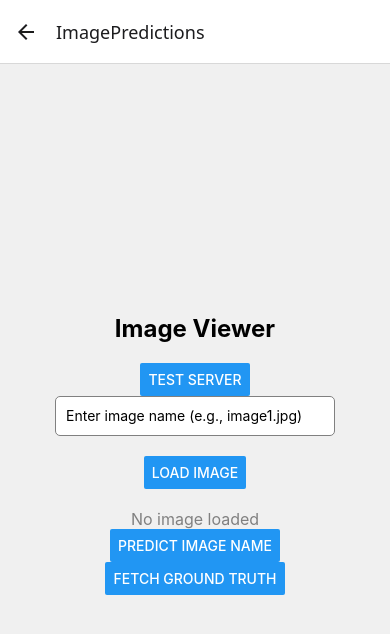
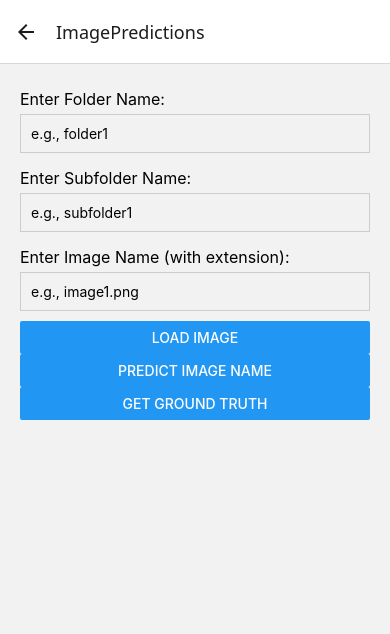
Before and after one commit to hiral075/react, a React Native app: screen /ImagePredictions in a window 390 px wide. Shown: the top 634 px of the page. Built offline with nearby package versions, Linux system fonts and the light colour scheme.

Commit message:
Update ImagePredictions.js

```diff
--- a/src/screen/ImagePredictions.js
+++ b/src/screen/ImagePredictions.js
@@ -1,176 +1,88 @@
 import React, { useState } from 'react';
-import {
-  View,
-  Text,
-  TextInput,
-  Button,
-  Image,
-  StyleSheet,
-  ScrollView,
-} from 'react-native';
+import { View, Text, TextInput, Button, Image, StyleSheet, ScrollView } from 'react-native';
+import axios from 'axios';
 
-const ImagePredictions = () => {
+const ImagePredictionScreen = () => {
+  const [folder, setFolder] = useState('');
+  const [subfolder, setSubfolder] = useState('');
   const [imageName, setImageName] = useState('');
-  const [imageUrl, setImageUrl] = useState('');
-  const [serverMessage, setServerMessage] = useState('');
+  const [imagePath, setImagePath] = useState(null);
   const [predictedImageName, setPredictedImageName] = useState('');
-  const [groundTruthName, setGroundTruthName] = useState('');
+  const [groundTruthImageName, setGroundTruthImageName] = useState('');
 
-  const loadImage = () => {
-    if (imageName.trim() === '') {
-      alert('Please enter an image name!');
-      return;
-    }
+  const handleLoadImage = () => {
+    // Construct the dynamic path as a URI
+    const imageUri = `http://192.168.165.13:3000/assests/${folder}/${subfolder}/${imageName}`;
 
-    setImageUrl(`http://192.168.201.13:3000/assests/${imageName}`);
+    // Test if the image path is valid by setting it (assume server serves images correctly)
+    setImagePath({ uri: imageUri });
   };
 
-  const testServerConnection = async () => {
+  const handlePredictImage = async () => {
     try {
-      const response = await fetch('http://192.168.201.13:3000/test');
-      const message = await response.text();
-      setServerMessage(message);
+      const response = await axios.post('http://192.168.165.13:3000/predict', {
+        currentImageName: imageName,
+      });
+      setPredictedImageName(response.data.predictedName);
     } catch (error) {
-      setServerMessage('Failed to connect to the server!');
-      console.error('Error connecting to the server:', error);
+      console.error('Prediction error:', error);
     }
   };
 
-  const predictImageName = async () => {
+  const handleGroundTruth = async () => {
     try {
-      const response = await fetch('http://192.168.201.13:3000/predict', {
-        method: 'POST',
-        headers: {
-          'Content-Type': 'application/json',
-        },
-        body: JSON.stringify({ currentImageName: imageName }),
+      const response = await axios.post('http://192.168.165.13:3000/groundTruth', {
+        currentImageName: imageName,
       });
-
-      if (!response.ok) {
-        throw new Error('Failed to fetch prediction');
-      }
-
-      const data = await response.json();
-      setPredictedImageName(data.predictedName);
+      setGroundTruthImageName(response.data.groundTruthName);
     } catch (error) {
-      console.error('Error predicting image name:', error);
-      setPredictedImageName('Prediction failed!');
-    }
-  };
-
-  const fetchGroundTruth = async () => {
-    try {
-      const response = await fetch('http://192.168.201.13:3000/groundTruth', {
-        method: 'POST',
-        headers: {
-          'Content-Type': 'application/json',
-        },
-        body: JSON.stringify({ currentImageName: imageName }),
-      });
-
-      if (!response.ok) {
-        throw new Error('Failed to fetch ground truth');
-      }
-
-      const data = await response.json();
-      setGroundTruthName(data.groundTruthName);
-    } catch (error) {
-      console.error('Error fetching ground truth:', error);
-      setGroundTruthName('Ground truth unavailable!');
+      console.error('Ground truth error:', error);
     }
   };
 
   return (
     <ScrollView contentContainerStyle={styles.container}>
-      <Text style={styles.title}>Image Viewer</Text>
-
-      <Button title="Test Server" onPress={testServerConnection} />
-      {serverMessage ? <Text style={styles.serverMessage}>{serverMessage}</Text> : null}
-
+      <Text style={styles.label}>Enter Folder Name:</Text>
       <TextInput
         style={styles.input}
-        placeholder="Enter image name (e.g., image1.jpg)"
+        value={folder}
+        onChangeText={setFolder}
+        placeholder="e.g., folder1"
+      />
+      <Text style={styles.label}>Enter Subfolder Name:</Text>
+      <TextInput
+        style={styles.input}
+        value={subfolder}
+        onChangeText={setSubfolder}
+        placeholder="e.g., subfolder1"
+      />
+      <Text style={styles.label}>Enter Image Name (with extension):</Text>
+      <TextInput
+        style={styles.input}
         value={imageName}
         onChangeText={setImageName}
+        placeholder="e.g., image1.png"
       />
-
-      <Button title="Load Image" onPress={loadImage} />
-
-      {imageUrl ? (
-        <Image
-          source={{ uri: imageUrl }}
-          style={styles.image}
-          resizeMode="contain"
-        />
-      ) : (
-        <Text style={styles.placeholder}>No image loaded</Text>
+      <Button title="Load Image" onPress={handleLoadImage} />
+      <Button title="Predict Image Name" onPress={handlePredictImage} />
+      <Button title="Get Ground Truth" onPress={handleGroundTruth} />
+      {imagePath && <Image source={imagePath} style={styles.image} />}
+      {predictedImageName && (
+        <Text style={styles.resultText}>Predicted Image Name: {predictedImageName}</Text>
       )}
-
-      <Button title="Predict Image Name" onPress={predictImageName} />
-      <Button title="Fetch Ground Truth" onPress={fetchGroundTruth} />
-
-      {predictedImageName ? (
-        <Text style={styles.prediction}>Predicted Name: {predictedImageName}</Text>
-      ) : null}
-      {groundTruthName ? (
-        <Text style={styles.result}>Ground Truth Name: {groundTruthName}</Text>
-      ) : null}
+      {groundTruthImageName && (
+        <Text style={styles.resultText}>Ground Truth Image Name: {groundTruthImageName}</Text>
+      )}
     </ScrollView>
   );
 };
 
 const styles = StyleSheet.create({
-  container: {
-    flexGrow: 1,
-    justifyContent: 'center',
-    alignItems: 'center',
-    padding: 20,
-    backgroundColor: '#f0f0f0',
-  },
-  title: {
-    fontSize: 24,
-    fontWeight: 'bold',
-    marginBottom: 20,
-  },
-  serverMessage: {
-    fontSize: 16,
-    color: 'blue',
-    marginVertical: 10,
-  },
-  input: {
-    width: '80%',
-    height: 40,
-    borderColor: 'gray',
-    borderWidth: 1,
-    borderRadius: 5,
-    paddingHorizontal: 10,
-    marginBottom: 20,
-    backgroundColor: '#fff',
-  },
-  image: {
-    width: 300,
-    height: 300,
-    marginTop: 20,
-    borderWidth: 1,
-    borderColor: '#ddd',
-  },
-  placeholder: {
-    marginTop: 20,
-    fontSize: 16,
-    color: 'gray',
-  },
-  prediction: {
-    marginTop: 20,
-    fontSize: 18,
-    fontWeight: 'bold',
-    color: 'green',
-  },
-  result: {
-    marginTop: 10,
-    fontSize: 18,
-    fontWeight: 'bold',
-    color: 'orange',
-  },
+  container: { flexGrow: 1, padding: 20 },
+  label: { fontSize: 16, marginVertical: 5 },
+  input: { borderWidth: 1, borderColor: '#ccc', padding: 10, marginBottom: 10 },
+  image: { width: 200, height: 200, marginTop: 20 },
+  resultText: { fontSize: 18, marginTop: 10, color: 'green' },
 });
 
-export default ImagePredictions;
+export default ImagePredictionScreen;
```
